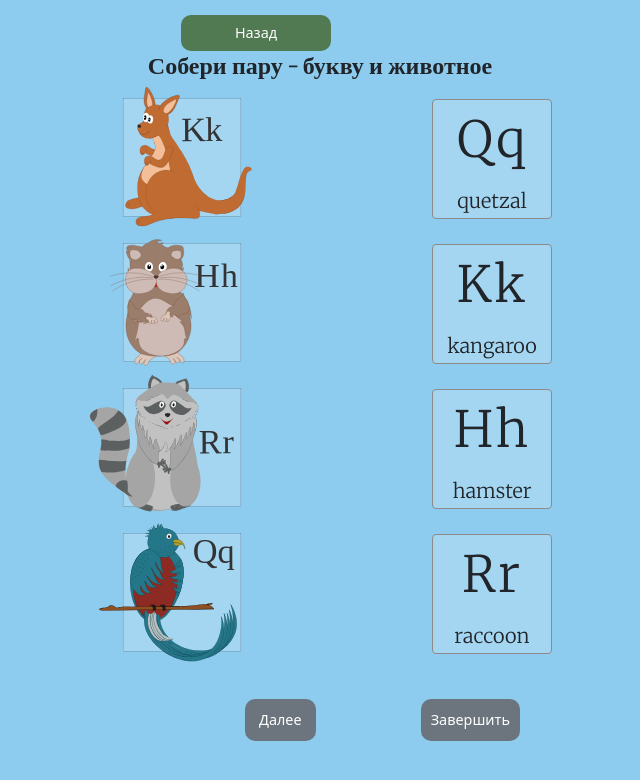
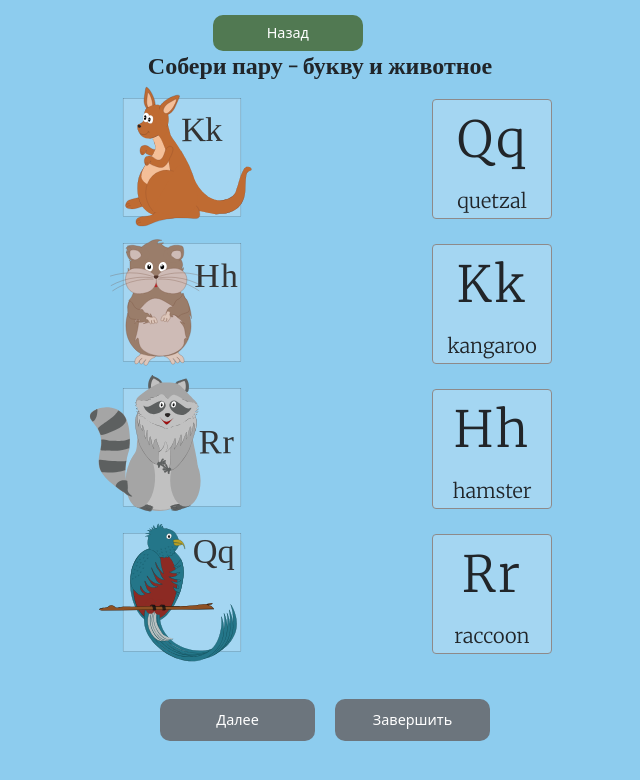
Before and after one commit to AnigalHub/DrawnSVGWithAnimation, a Vue app: page /collectCouple in a window 768 px wide. Shown: the top 780 px of the page, without its empty margins (74-714 px from the left). Built offline with nearby package versions, Linux system fonts and the light colour scheme; a web font is replaced by a local one.

Commit message:
изменена адаптивность у кнопок управления для игры

```diff
--- a/src/components/collectCouple.vue
+++ b/src/components/collectCouple.vue
@@ -95,7 +95,7 @@
             margin-left: -120px;
         }
         h1{margin-left: -40px;}
-        button{margin-left: 25%!important;}
+        .back{margin-left: 30%!important;}
         .letters{font-size:30px;}
         .card{
             width: 102px;
```
